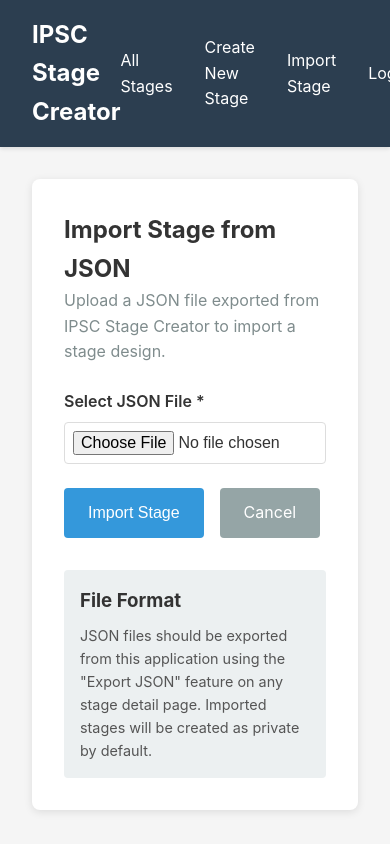
After one commit to Hikari/stage-creator, a Django app: page /stages/import/ in a window 390 px wide; the page is wider, and only the part inside the window is pictured. The commit adds this page. Run offline with Django 5.2, Linux system fonts and the light colour scheme.

Commit message:
Add export and sharing features: PDF, JSON, and print views
This commit implements comprehensive export and sharing functionality for stages.

Features added:
- PDF export with visual stage layout and detailed information
  * Title, description, and metadata
  * Item summary table
  * Top-down stage layout with color-coded items
  * Grid overlay showing meter markings
  * Professional footer with generation date

- JSON export/import for data portability
  * Export complete stage data including all items
  * Import JSON files to recreate stages
  * Preserves all item properties (position, rotation, size, ammo)
  * Imported stages default to private visibility

- Print-friendly view
  * Clean layout optimized for printing
  * Visual stage representation
  * Detailed item summary and list tables
  * No-print controls for web viewing
  * Responsive design for different paper sizes

UI enhancements:
- Export buttons on stage detail page with icons
- Import link in main navigation
- Import form with file validation
- Permission checks for private stages

Dependencies:
- Added reportlab>=4.0.0 for PDF generation
- Updated both pyproject.toml and requirements.txt
- Synchronized with uv.lock

New views:
- stage_export_pdf: Generates PDF with layout visualization
- stage_export_json: Exports structured JSON data
- stage_import_json: Imports stages from JSON files
- stage_print_view: Print-optimized HTML view

New templates:
- stage_import.html: File upload form for JSON import
- stage_print.html: Print-friendly stage view

URL routes:
- /stages/<pk>/export/pdf/ - PDF download
- /stages/<pk>/export/json/ - JSON download
- /stages/<pk>/print/ - Print view
- /stages/import/ - Import form

Technical implementation:
- Uses reportlab for PDF canvas drawing
- Color-coded items based on type
- Scale conversion (30px per meter for PDF)
- Proper file download with Content-Disposition headers
- JSON format preserves all stage and item data
- Permission checks prevent unauthorized exports
- No code duplication - reuses existing models

Documentation updated in DEVELOPMENT.md showing feature completion.

```diff
--- a/pyproject.toml
+++ b/pyproject.toml
@@ -8,6 +8,7 @@ dependencies = [
     "django>=4.2,<5.0",
     "pillow>=10.0.0",
     "python-decouple>=3.8",
+    "reportlab>=4.0.0",
 ]
 
 [project.optional-dependencies]
--- a/requirements.txt
+++ b/requirements.txt
@@ -1,3 +1,4 @@
 Django>=4.2,<5.0
 pillow>=10.0.0
 python-decouple>=3.8
+reportlab>=4.0.0
--- a/stages/templates/stages/base.html
+++ b/stages/templates/stages/base.html
@@ -232,6 +232,7 @@
         <div class="navbar-links">
             <a href="{% url 'stage_list' %}">All Stages</a>
             <a href="{% url 'stage_create' %}">Create New Stage</a>
+            <a href="{% url 'stage_import' %}">Import Stage</a>
             {% if user.is_authenticated %}
                 <span class="user-info">{{ user.username }}</span>
                 <a href="{% url 'user_profile' %}">Profile</a>
--- /dev/null
+++ b/stages/templates/stages/stage_import.html
@@ -0,0 +1,34 @@
+{% extends "stages/base.html" %}
+
+{% block title %}Import Stage - IPSC Stage Creator{% endblock %}
+
+{% block content %}
+<div class="card" style="max-width: 600px; margin: 0 auto;">
+    <h2>Import Stage from JSON</h2>
+    <p style="margin-bottom: 1.5rem; color: #7f8c8d;">
+        Upload a JSON file exported from IPSC Stage Creator to import a stage design.
+    </p>
+
+    <form method="post" enctype="multipart/form-data">
+        {% csrf_token %}
+
+        <div class="form-group">
+            <label for="json_file">Select JSON File *</label>
+            <input type="file" id="json_file" name="json_file" accept=".json" required style="padding: 0.5rem;">
+        </div>
+
+        <div style="display: flex; gap: 1rem; margin-top: 1.5rem;">
+            <button type="submit" class="btn">Import Stage</button>
+            <a href="{% url 'stage_list' %}" class="btn btn-secondary">Cancel</a>
+        </div>
+    </form>
+
+    <div style="margin-top: 2rem; padding: 1rem; background: #ecf0f1; border-radius: 4px;">
+        <h3 style="margin-bottom: 0.5rem;">File Format</h3>
+        <p style="font-size: 0.9rem; color: #555;">
+            JSON files should be exported from this application using the "Export JSON" feature on any stage detail page.
+            Imported stages will be created as private by default.
+        </p>
+    </div>
+</div>
+{% endblock %}
--- a/stages/urls.py
+++ b/stages/urls.py
@@ -11,10 +11,14 @@ urlpatterns = [
     # Stage views
     path('', views.stage_list, name='stage_list'),
     path('create/', views.stage_create, name='stage_create'),
+    path('import/', views.stage_import_json, name='stage_import'),
     path('<int:pk>/', views.stage_detail, name='stage_detail'),
     path('<int:pk>/edit/', views.stage_edit, name='stage_edit'),
     path('<int:pk>/delete/', views.stage_delete, name='stage_delete'),
     path('<int:pk>/designer/', views.stage_designer, name='stage_designer'),
+    path('<int:pk>/export/pdf/', views.stage_export_pdf, name='stage_export_pdf'),
+    path('<int:pk>/export/json/', views.stage_export_json, name='stage_export_json'),
+    path('<int:pk>/print/', views.stage_print_view, name='stage_print'),
 
     # API endpoints
     path('api/<int:stage_pk>/items/', views.api_get_items, name='api_get_items'),
--- a/stages/views.py
+++ b/stages/views.py
@@ -306,3 +306,220 @@ def user_profile(request):
         'form': form,
         'user_stages': user_stages,
     })
+
+
+# Export and Sharing Views
+
+def stage_export_pdf(request, pk):
+    """
+    Export stage as PDF
+    """
+    from reportlab.lib.pagesizes import letter, A4
+    from reportlab.lib.units import inch
+    from reportlab.pdfgen import canvas
+    from reportlab.lib import colors
+    from django.http import HttpResponse
+    import io
+
+    stage = get_object_or_404(Stage, pk=pk)
+
+    # Check permission
+    if not stage.is_public:
+        if not request.user.is_authenticated or stage.created_by != request.user:
+            messages.error(request, 'You do not have permission to export this private stage.')
+            return redirect('stage_list')
+
+    # Create PDF
+    buffer = io.BytesIO()
+    p = canvas.Canvas(buffer, pagesize=letter)
+    width, height = letter
+
+    # Title
+    p.setFont("Helvetica-Bold", 24)
+    p.drawString(1*inch, height - 1*inch, stage.name)
+
+    # Metadata
+    p.setFont("Helvetica", 12)
+    y_position = height - 1.5*inch
+
+    if stage.description:
+        p.drawString(1*inch, y_position, f"Description: {stage.description}")
+        y_position -= 0.3*inch
+
+    p.drawString(1*inch, y_position, f"Dimensions: {stage.width}m x {stage.height}m")
+    y_position -= 0.3*inch
+    p.drawString(1*inch, y_position, f"Total Ammunition: {stage.get_total_ammo_count()} rounds")
+    y_position -= 0.3*inch
+    p.drawString(1*inch, y_position, f"Created: {stage.created_at.strftime('%Y-%m-%d')}")
+    y_position -= 0.5*inch
+
+    # Item Summary
+    p.setFont("Helvetica-Bold", 14)
+    p.drawString(1*inch, y_position, "Item Summary:")
+    y_position -= 0.3*inch
+
+    p.setFont("Helvetica", 11)
+    item_summary = stage.get_item_summary()
+    for item_type, count in item_summary.items():
+        p.drawString(1.2*inch, y_position, f"• {count}x {item_type}")
+        y_position -= 0.25*inch
+
+    y_position -= 0.3*inch
+
+    # Stage Layout (simplified top-down view)
+    p.setFont("Helvetica-Bold", 14)
+    p.drawString(1*inch, y_position, "Stage Layout:")
+    y_position -= 0.4*inch
+
+    # Draw stage boundary
+    scale = 30  # pixels per meter
+    stage_width_px = min(stage.width * scale, 6*inch)
+    stage_height_px = min(stage.height * scale, 4*inch)
+
+    p.setStrokeColor(colors.black)
+    p.setLineWidth(2)
+    p.rect(1*inch, y_position - stage_height_px, stage_width_px, stage_height_px)
+
+    # Draw grid
+    p.setStrokeColor(colors.lightgrey)
+    p.setLineWidth(0.5)
+    for i in range(int(stage.width) + 1):
+        x = 1*inch + (i * scale)
+        p.line(x, y_position - stage_height_px, x, y_position)
+    for i in range(int(stage.height) + 1):
+        y = y_position - (i * scale)
+        p.line(1*inch, y, 1*inch + stage_width_px, y)
+
+    # Draw items
+    items = stage.items.all()
+    for item in items:
+        x = 1*inch + (item.position_x * scale)
+        y = y_position - (item.position_y * scale)
+        w = item.width * scale
+        h = item.height * scale
+
+        # Color based on item type
+        if 'target' in item.item_type:
+            p.setFillColor(colors.red)
+        elif 'barrier' in item.item_type or 'wall' in item.item_type:
+            p.setFillColor(colors.brown)
+        elif 'shooting_box' in item.item_type or 'start' in item.item_type:
+            p.setFillColor(colors.green)
+        else:
+            p.setFillColor(colors.grey)
+
+        p.setStrokeColor(colors.black)
+        p.setLineWidth(1)
+        p.rect(x, y - h, w, h, fill=1, stroke=1)
+
+        # Label
+        p.setFillColor(colors.white)
+        p.setFont("Helvetica", 6)
+        label = item.get_item_type_display()[:8]
+        p.drawString(x + 2, y - h + 2, label)
+
+    # Footer
+    p.setFont("Helvetica", 8)
+    p.setFillColor(colors.grey)
+    p.drawString(1*inch, 0.5*inch, f"Generated by IPSC Stage Creator - {stage.created_at.strftime('%Y-%m-%d')}")
+
+    p.showPage()
+    p.save()
+
+    buffer.seek(0)
+    response = HttpResponse(buffer, content_type='application/pdf')
+    response['Content-Disposition'] = f'attachment; filename="{stage.name.replace(" ", "_")}_stage.pdf"'
+    return response
+
+
+def stage_export_json(request, pk):
+    """
+    Export stage as JSON
+    """
+    stage = get_object_or_404(Stage, pk=pk)
+
+    # Check permission
+    if not stage.is_public:
+        if not request.user.is_authenticated or stage.created_by != request.user:
+            return JsonResponse({'error': 'Permission denied'}, status=403)
+
+    items = stage.items.all()
+
+    data = {
+        'name': stage.name,
+        'description': stage.description,
+        'width': stage.width,
+        'height': stage.height,
+        'created_at': stage.created_at.isoformat(),
+        'items': [item.to_dict() for item in items],
+        'total_ammo': stage.get_total_ammo_count(),
+        'item_summary': stage.get_item_summary(),
+    }
+
+    response = JsonResponse(data, json_dumps_params={'indent': 2})
+    response['Content-Disposition'] = f'attachment; filename="{stage.name.replace(" ", "_")}_stage.json"'
+    return response
+
+
+def stage_import_json(request):
+    """
+    Import stage from JSON
+    """
+    if request.method == 'POST' and request.FILES.get('json_file'):
+        try:
+            json_file = request.FILES['json_file']
+            data = json.loads(json_file.read().decode('utf-8'))
+
+            # Create stage
+            stage = Stage.objects.create(
+                name=data.get('name', 'Imported Stage'),
+                description=data.get('description', ''),
+                width=data.get('width', 10),
+                height=data.get('height', 10),
+                created_by=request.user if request.user.is_authenticated else None,
+                is_public=False  # Imported stages are private by default
+            )
+
+            # Create items
+            for item_data in data.get('items', []):
+                StageItem.objects.create(
+                    stage=stage,
+                    item_type=item_data['item_type'],
+                    position_x=item_data['position_x'],
+                    position_y=item_data['position_y'],
+                    rotation=item_data.get('rotation', 0),
+                    width=item_data.get('width', 0.5),
+                    height=item_data.get('height', 0.5),
+                    custom_ammo_count=item_data.get('custom_ammo_count'),
+                    notes=item_data.get('notes', ''),
+                )
+
+            messages.success(request, f'Stage "{stage.name}" imported successfully!')
+            return redirect('stage_designer', pk=stage.pk)
+
+        except Exception as e:
+            messages.error(request, f'Error importing stage: {str(e)}')
+            return redirect('stage_list')
+
+    return render(request, 'stages/stage_import.html')
+
+
+def stage_print_view(request, pk):
+    """
+    Print-friendly view of stage
+    """
+    stage = get_object_or_404(Stage, pk=pk)
+
+    # Check permission
+    if not stage.is_public:
+        if not request.user.is_authenticated or stage.created_by != request.user:
+            messages.error(request, 'You do not have permission to view this private stage.')
+            return redirect('stage_list')
+
+    items = stage.items.all()
+    return render(request, 'stages/stage_print.html', {
+        'stage': stage,
+        'items': items,
+        'total_ammo': stage.get_total_ammo_count(),
+        'item_summary': stage.get_item_summary(),
+    })
```
Also changed, not shown: DEVELOPMENT.md (+8 -6 lines), stages/templates/stages/stage_detail.html (+10 -1 lines), stages/templates/stages/stage_print.html (added, +217 -0 lines), 1 other file.
